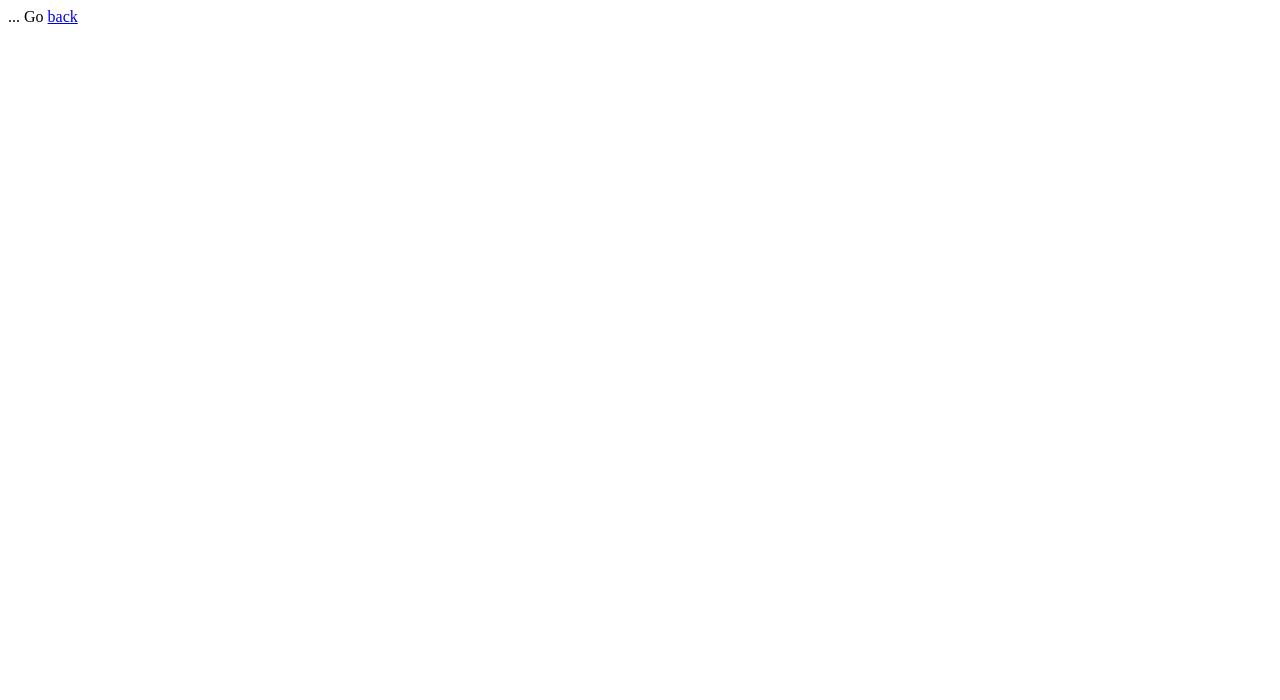
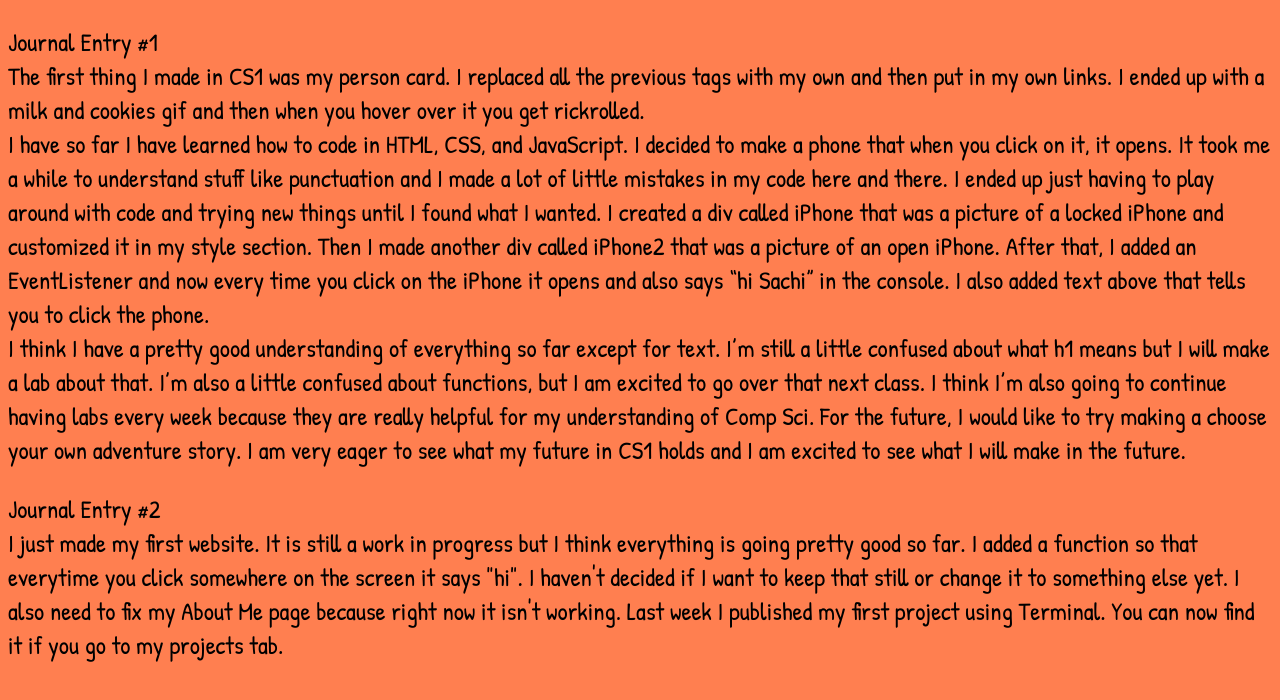
Before and after one commit to c24sr/c24sr.github.io, a plain HTML site: page journal.html in a window 1280 px wide. Drawn offline with Linux system fonts and the light colour scheme.

Commit message:
adding new files

```diff
--- a/journal.html
+++ b/journal.html
@@ -1,16 +1,41 @@
 <!DOCTYPE html>
 <html>
+
 <head>
 
 	<link href="https://fonts.googleapis.com/css2?family=Patrick+Hand&display=swap" rel="stylesheet">
 
+	<style type="text/css">
+
+	body{
+		background-color:coral;
+	}
+
+p{
+	font-family: 'Patrick Hand', cursive;
+	font-size:25px;
+	color:black;
+	text-decoration:none;
+}
+
+</style>
+
 	<title></title>
 </head>
+
 <body>
 
-	...
+	<p> Journal Entry #1
+<br>
+	The first thing I made in CS1 was my person card. I replaced all the previous tags with my own and then put in my own links. I ended up with a milk and cookies gif and then when you hover over it you get rickrolled.
+<br>
+I have so far I have learned how to code in HTML, CSS, and JavaScript. I decided to make a phone that when you click on it, it opens. It took me a while to understand stuff like punctuation and I made a lot of little mistakes in my code here and there. I ended up just having to play around with code and trying new things until I found what I wanted. I created a div called iPhone that was a picture of a locked iPhone and customized it in my style section. Then I made another div called iPhone2 that was a picture of an open iPhone. After that, I added an EventListener and now every time you click on the iPhone it opens and also says “hi Sachi” in the console. I also added text above that tells you to click the phone.
+<br>
+I think I have a pretty good understanding of everything so far except for text. I’m still a little confused about what h1 means but I will make a lab about that. I’m also a little confused about functions, but I am excited to go over that next class. I think I’m also going to continue having labs every week because they are really helpful for my understanding of Comp Sci. For the future, I would like to try making a choose your own adventure story. I am very eager to see what my future in CS1 holds and I am excited to see what I will make in the future.
+</p>
 
-	Go <a href="back.html">back</a>
+	<p> Journal Entry #2
+<br> I just made my first website. It is still a work in progress but I think everything is going pretty good so far. I added a function so that everytime you click somewhere on the screen it says "hi". I haven't decided if I want to keep that still or change it to something else yet. I also need to fix my About Me page because right now it isn't working. Last week I published my first project using Terminal. You can now find it if you go to my projects tab.
 
 </body>
 </html>
```
Also changed, not shown: index.html (+4 -5 lines), projects.html (+23 -2 lines).
